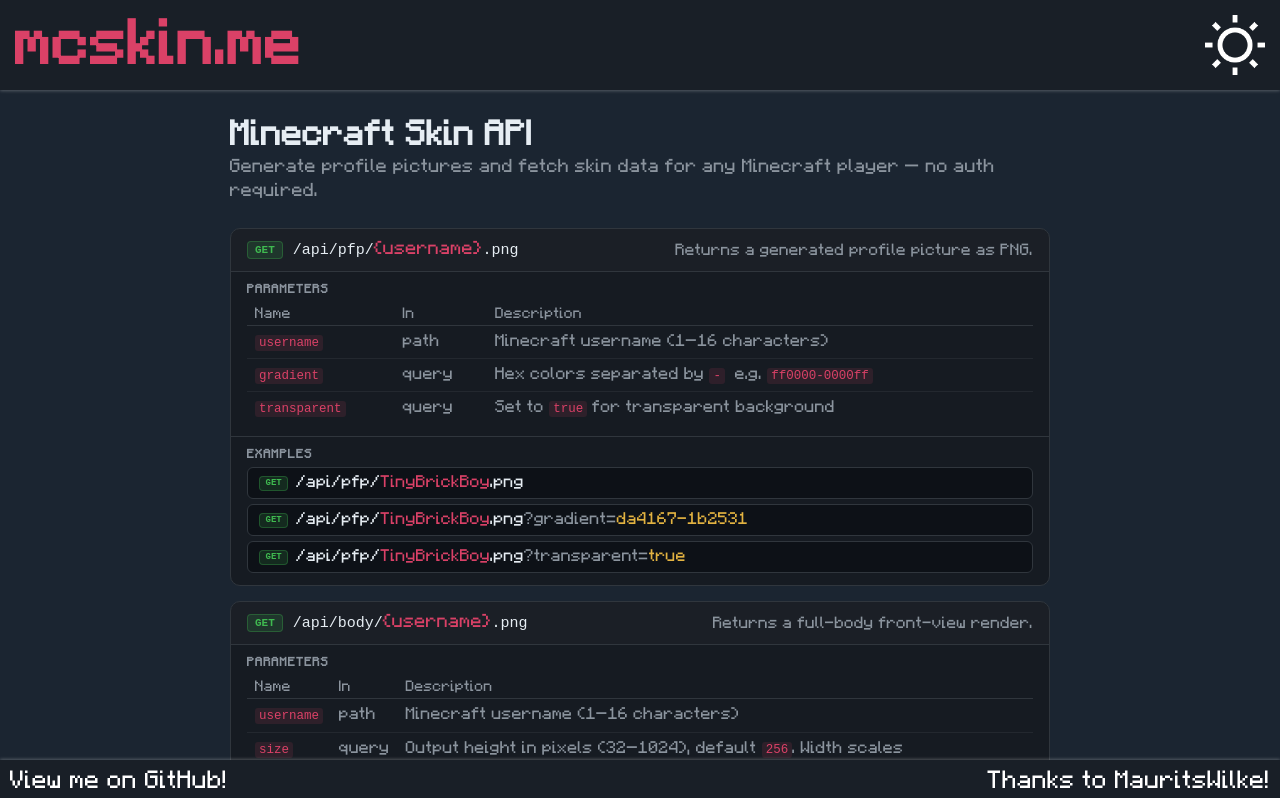
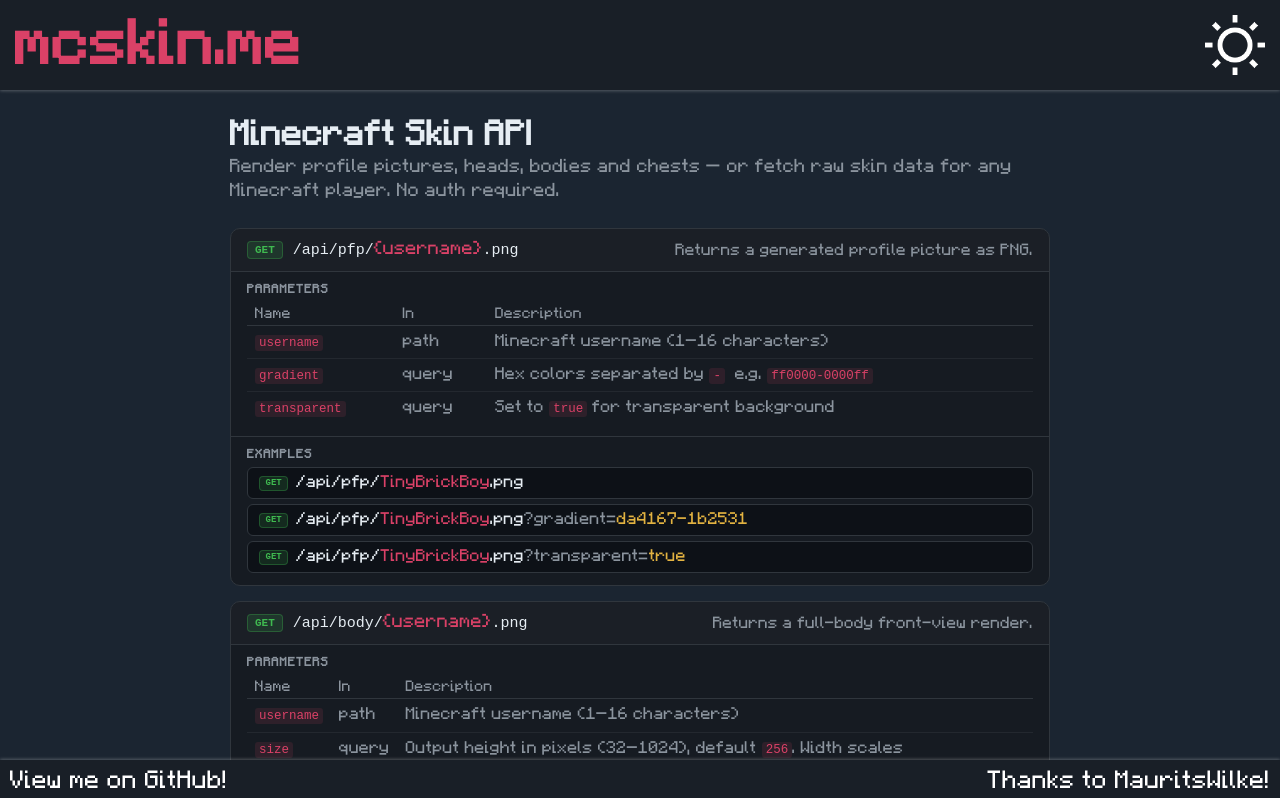
Before and after one commit to TinyBrickBoy/mcpfp, a SvelteKit app: page / in a window 1280 px wide. Shown: the top 798 px of the page. Built offline with nearby package versions, Linux system fonts and the light colour scheme.

Commit message:
Update hero description to mention new endpoints

```diff
--- a/src/routes/+page.svelte
+++ b/src/routes/+page.svelte
@@ -6,7 +6,7 @@
 <div class="page">
     <section class="hero">
         <h1>Minecraft Skin API</h1>
-        <p>Generate profile pictures and fetch skin data for any Minecraft player — no auth required.</p>
+        <p>Render profile pictures, heads, bodies and chests — or fetch raw skin data for any Minecraft player. No auth required.</p>
     </section>
 
     <section class="endpoints">
```
